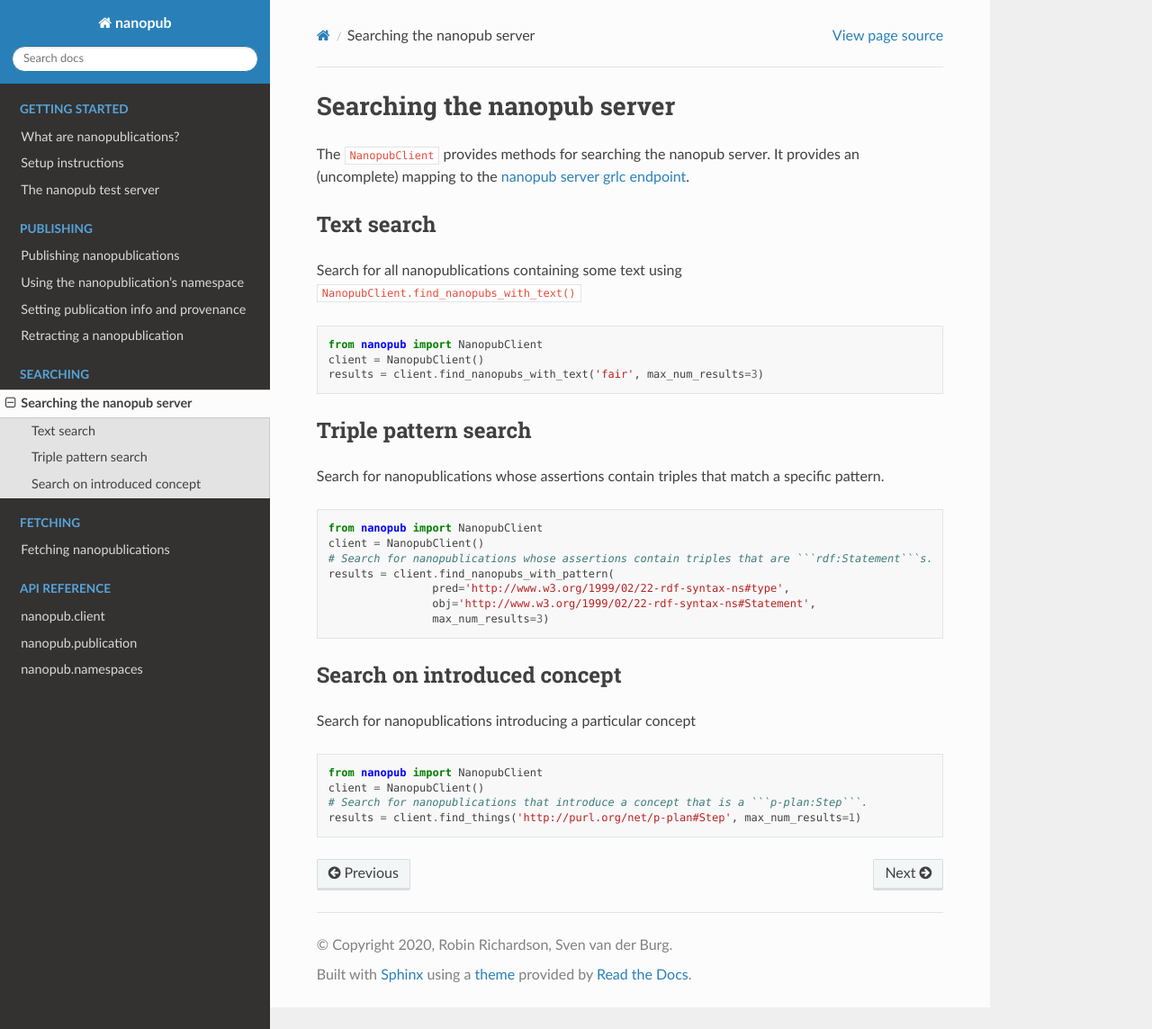
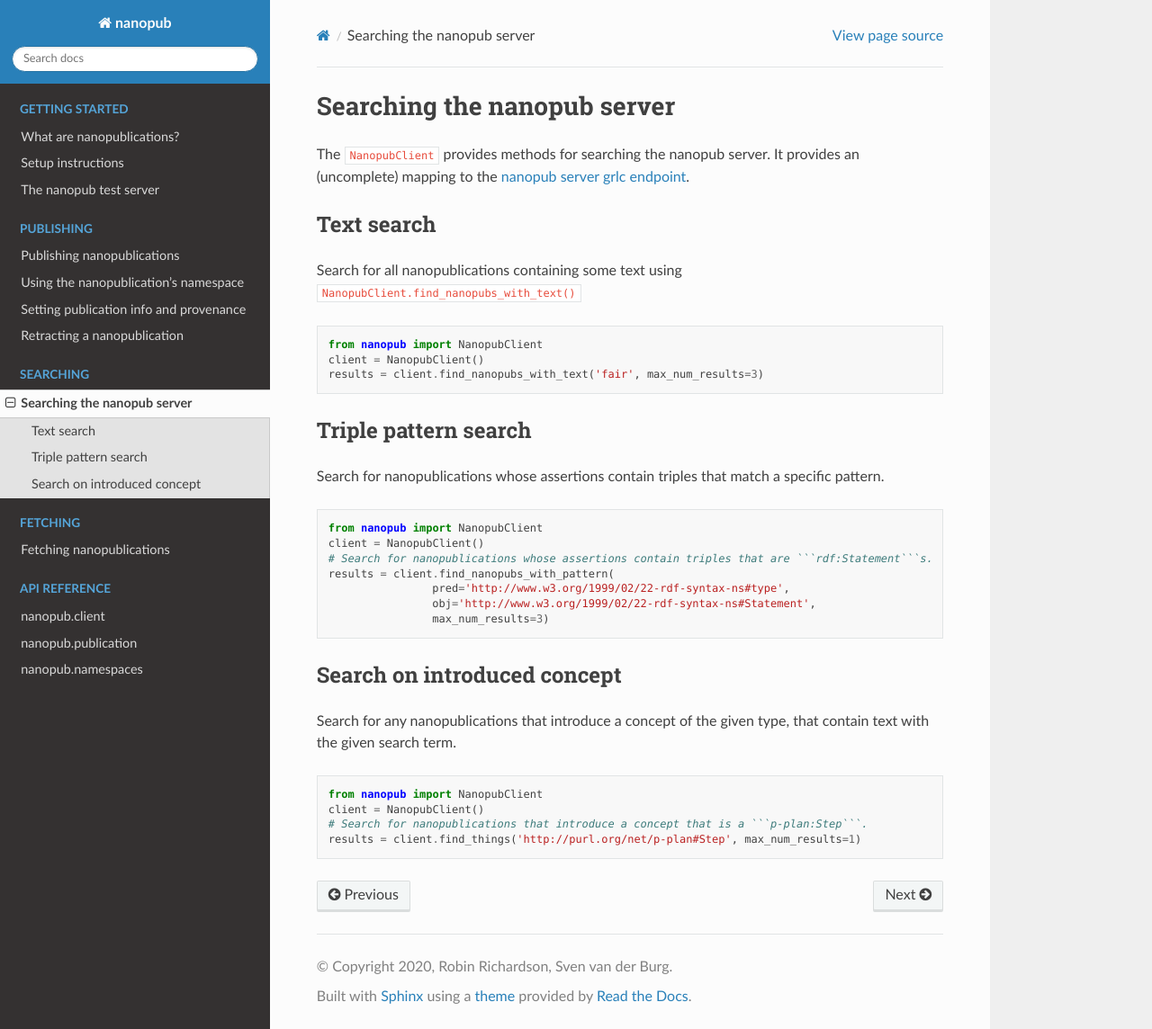
Before and after one commit to fair-workflows/nanopub, a Sphinx documentation site: the page built from docs/searching.md, in a window 1280 px wide and 1144 px high. Shown: the whole window at 90% size. Built offline with Sphinx 7.4.7 and the Read the Docs theme 2.0.0, drawn with Linux system fonts in a browser that asks for light colours; the version number is read from the project's files by our own code.

Commit message:
Update documentation on search_things

````diff
--- a/docs/searching.md
+++ b/docs/searching.md
@@ -24,7 +24,8 @@ results = client.find_nanopubs_with_pattern(
 ```
 
 ## Search on introduced concept
-Search for nanopublications introducing a particular concept
+Search for any nanopublications that introduce a concept of the given type, that contain
+text with the given search term.
 ```python
 from nanopub import NanopubClient
 client = NanopubClient()
````
Also changed, not shown: 2 other files.
